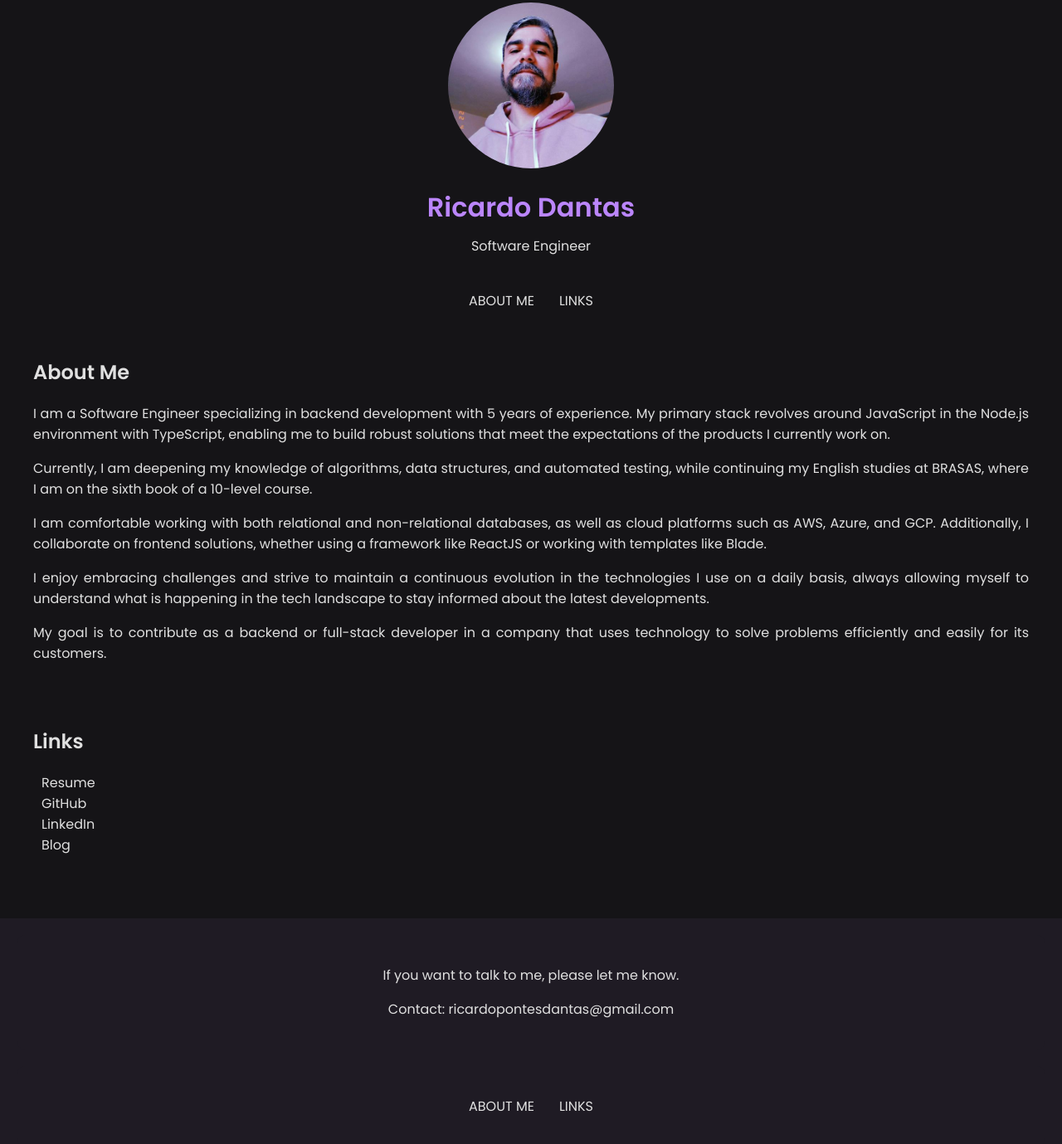
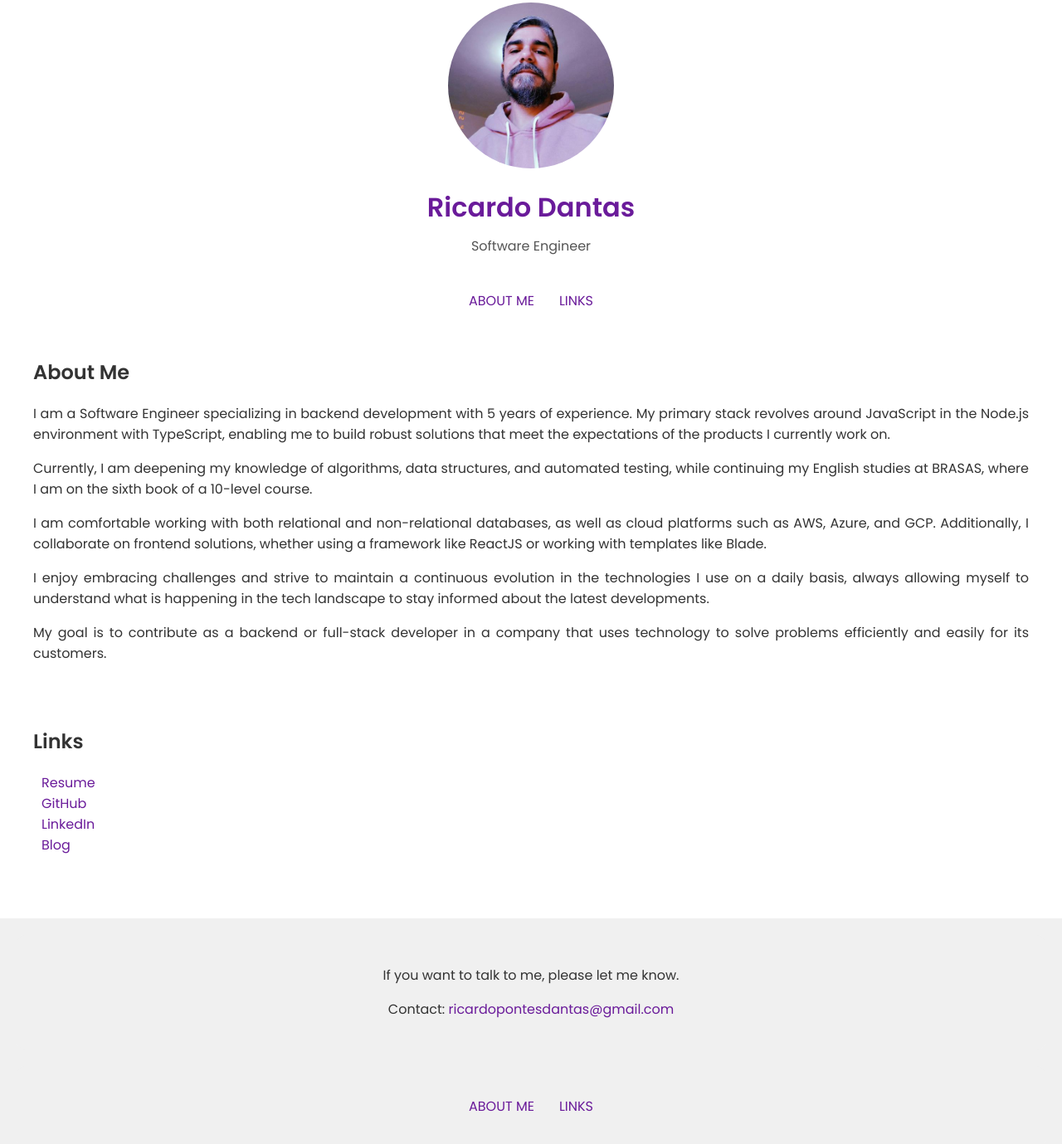
Before and after one commit to ricardopontesdantas/personal-website, a plain HTML site: page index.html in a window 1280 px wide. Shown: the part 33-1412 px from the top of the page at 83% size. Drawn offline with Linux system fonts and the light colour scheme.

Commit message:
style(styles/styles): change to a light theme

```diff
--- a/assets/styles/styles.css
+++ b/assets/styles/styles.css
@@ -1,21 +1,21 @@
 @import url("https://fonts.googleapis.com/css2?family=Poppins:wght@400;600&display=swap");
 
 body {
-  background-color: #151417;
-  color: #e0e0e0;
+  background-color: #ffffff;
+  color: #333333;
   font-family: "Poppins", sans-serif;
   margin: 0;
   padding: 0;
 }
 
 a {
-  color: #e0e0e0;
+  color: #6a1b9a;
   text-decoration: none;
   transition: color 0.3s ease;
 }
 
 a:hover {
-  color: #bb86fc;
+  color: #3a0f73;
 }
 
 .profile img {
@@ -32,11 +32,12 @@ header {
 
 .profile h1 {
   margin: 10px 0;
-  color: #bb86fc;
+  color: #6a1b9a;
 }
 
 .profile p {
   margin: 5px 0;
+  color: #555555;
 }
 
 /* Navigation */
@@ -78,7 +79,7 @@ section {
 }
 
 .posts-container article {
-  background-color: #1f1b24;
+  background-color: #f0f0f0;
   padding: 20px;
   margin: 10px;
   border-radius: 10px;
@@ -88,12 +89,13 @@ section {
 
 .posts-container article h3 {
   margin-top: 0;
+  color: #333333;
 }
 
 .posts-container article a {
   display: block;
   margin-top: 10px;
-  color: #bb86fc;
+  color: #6a1b9a;
 }
 
 /* Links */
@@ -105,14 +107,14 @@ section {
 
 /* Footer */
 footer {
-  background-color: #1f1b24;
+  background-color: #f0f0f0;
   padding: 20px;
   text-align: center;
 }
 
 #footer-info,
 footer nav {
-  background-color: #1f1b24;
+  background-color: #f0f0f0;
   padding: 20px;
   border-radius: 10px;
   margin-bottom: 20px;
```
